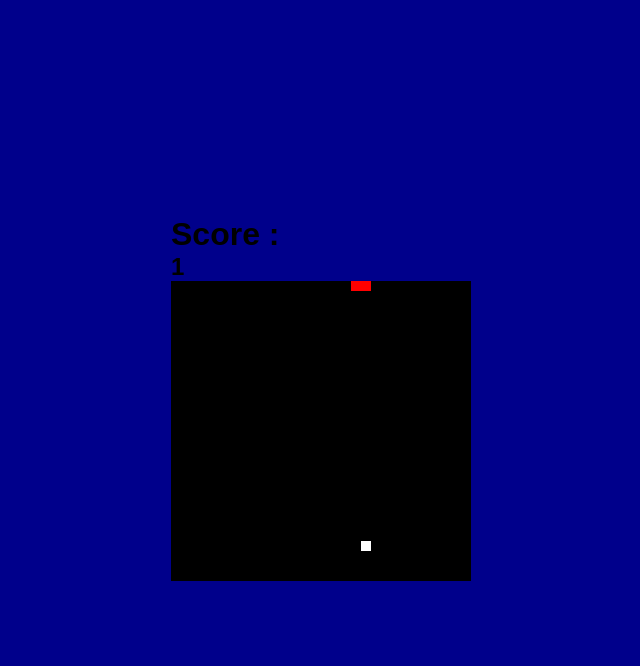
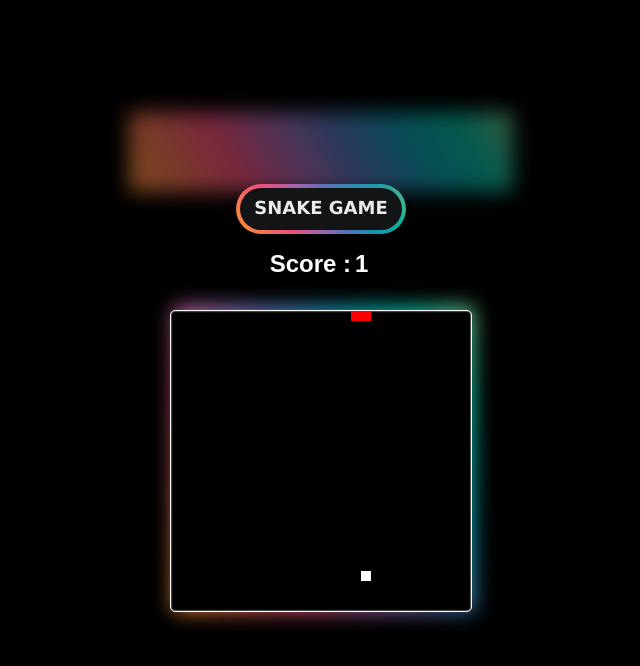
Before and after one commit to IrfanEzani/snake-game, a plain HTML site: page index.html in a window 1280 px wide. Shown: the whole page, without its empty margins (319-959 px from the left). Drawn offline with Linux system fonts and the light colour scheme.

Commit message:
final update.

```diff
--- a/index.html
+++ b/index.html
@@ -8,14 +8,18 @@
   <link rel="stylesheet" href="style.css">
 </head>
 <body>
+<div class="title">
+
+</div>
 
 
 <div class="main">
   <div class="display-score">
-    <h1>Score :</h1>
+    <h2>Score :</h2>
     <h2 class="score"></h2>
     <h3 class="text"></h3>
   </div>
+  <div class="canvas-blur"></div>
   <canvas id="canvas" width="300" height="300" class="canvas"></canvas>
 </div>
 
--- a/style.css
+++ b/style.css
@@ -10,12 +10,86 @@ body {
   justify-content: center;
   align-items: center;
   min-height: 100vh;
-  background-color : darkblue;
-  font-family: 'Bungee Shade', sans-serif;
+  width: 100vw;
+  overflow: hidden;
+  background: black;
+  color: white;
+  font-family: 'Montserrat', sans-serif;
+}
+
+.title {
+  width: 170px;
+  height:50px;
+  border-radius:180px;
+  left:calc(50% - 75px);
+  top:calc(50% - 25px);
+  background: linear-gradient(60deg, #f79533, #f37055, #ef4e7b, #a166ab, #5073b8, #1098ad, #07b39b, #6fba82);
+  cursor:pointer;
+  line-height:12px;
+  display: flex;
+  justify-content: center;
+  align-items: center;
+  margin-bottom: 1rem;
+}
+
+.title:before {
+  content: '';
+  z-index: 1;
+  position: absolute;
+  width: 30%;
+  height: 10%;
+  top: 14%;
+  left: 35%;
+  filter: blur(10px);
+  opacity: 0.5;
+  background: linear-gradient(60deg, #f79533, #f37055, #ef4e7b, #a166ab, #5073b8, #1098ad, #07b39b, #6fba82);
+}
+
+
+.title:after {
+  content:'SNAKE GAME';
+  text-align:center;
+  line-height:40px;
+  font-size:18px;
+  color:rgba(235,235,235,1);
+  font-family:'Verdana';
+  font-weight:bold;
+  z-index:5;
+  display:block;
+  border-radius:180px;
+  width:95%;
+  height:85%;
+  top:10%;
+  left:4%;
+  background-color:rgb(19, 20, 22);
+}
+
+.display-score {
+  display: flex;
+  justify-content: center;
+  margin-bottom: 2rem;
+}
+
+.display-score h2 {
+  margin-right: 4px;
 }
 
 
 
-canvas {
+#canvas {
 background-color: black;
+border: 1px solid white;
+border-radius: 5px;
+box-shadow: inset 0 0 2px 0px #ffffff;
+z-index : 1000;
 }
+
+.canvas-blur {
+  position: absolute;
+  width: 300px;
+  height: 305px;
+  transform: translate(4px,-4px);
+  filter: blur(10px);
+  background: linear-gradient(60deg, #f79533, #f37055, #ef4e7b, #a166ab, #5073b8, #1098ad, #07b39b, #6fba82) ;
+  z-index: -1;
+}
```
